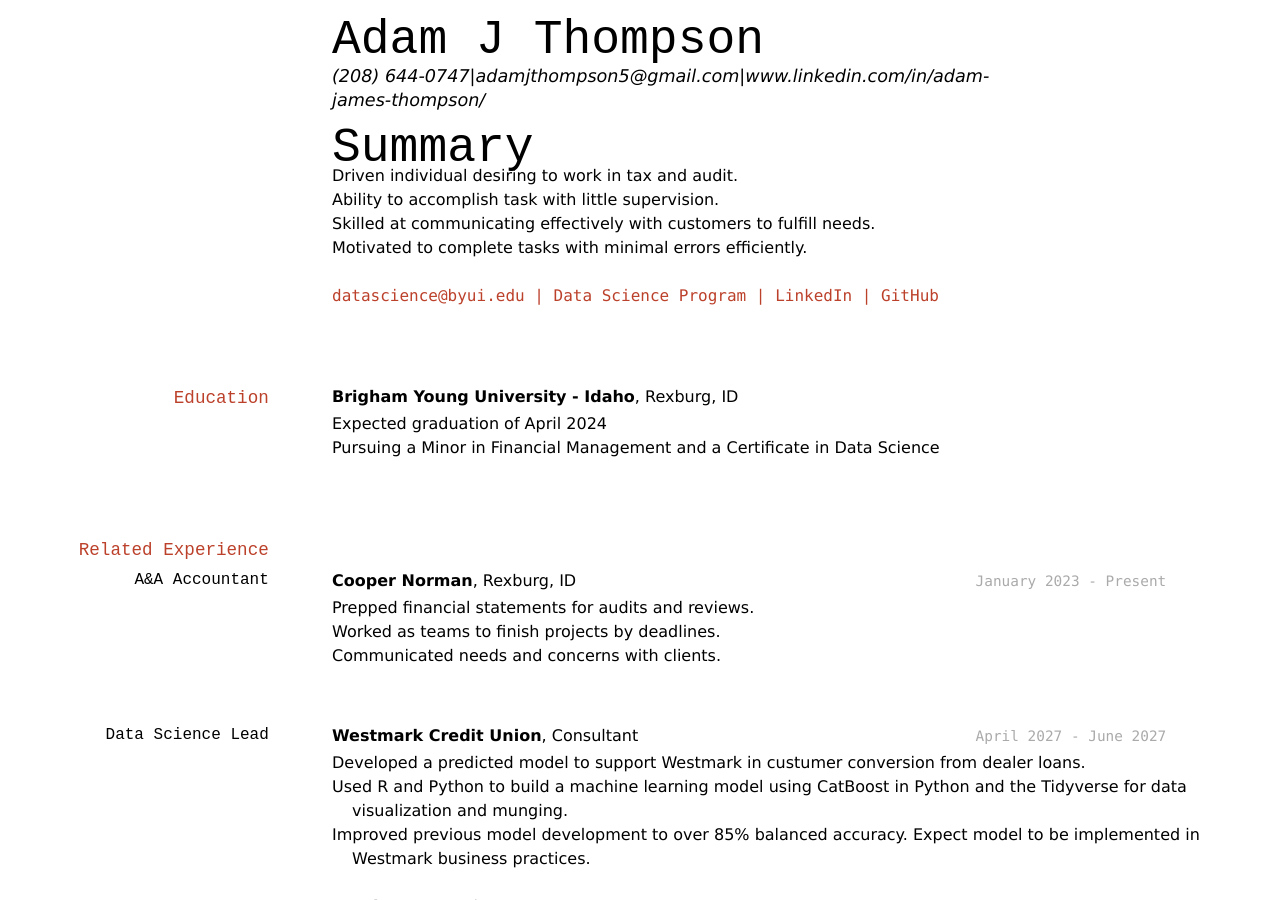
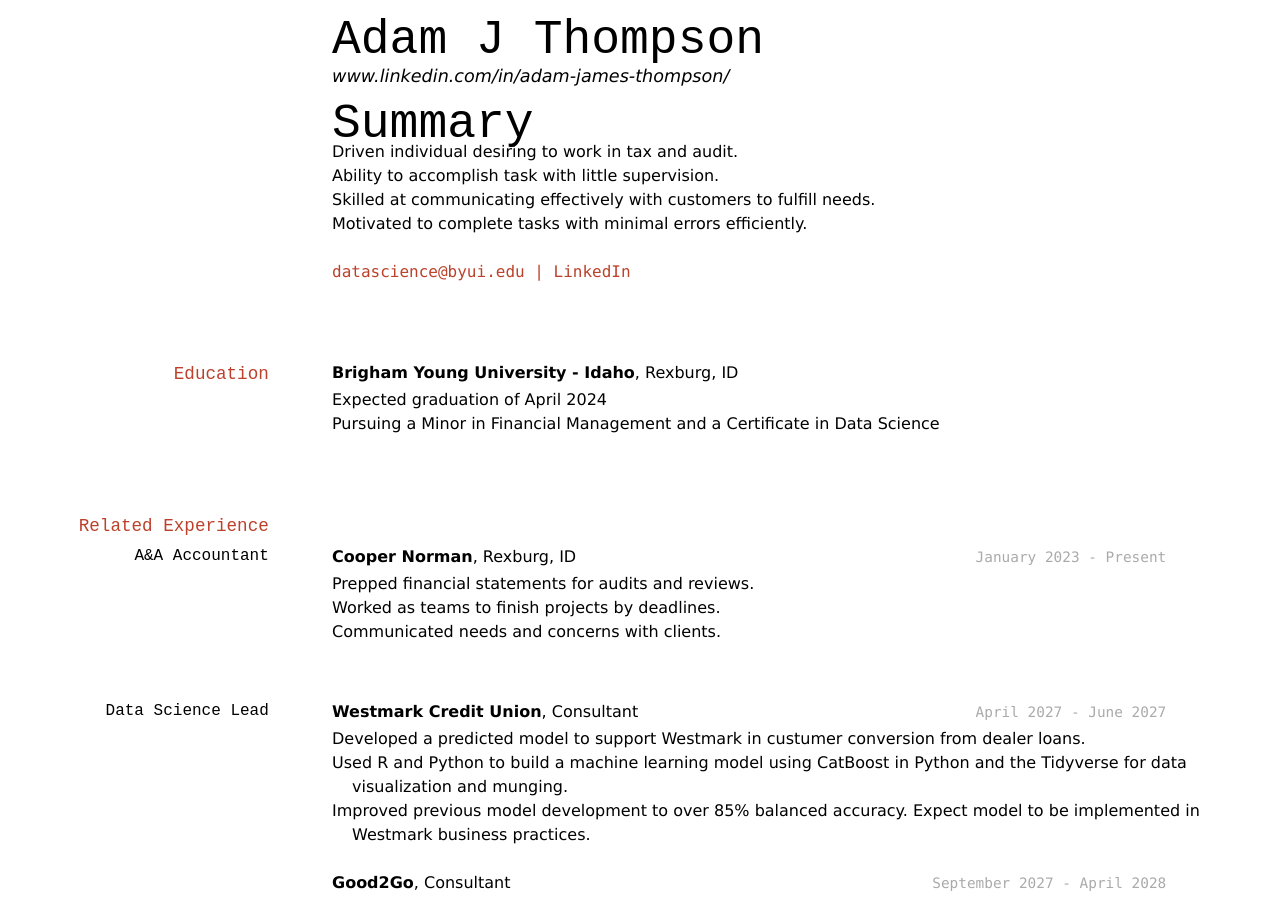
Before and after one commit to AdamJThom/Thompson-resume, a Jekyll site: the page built from docs/index.md, in a window 1280 px wide and 900 px high. Built offline with Jekyll 4.4.1, drawn with Linux system fonts in a browser that asks for light colours.

Commit message:
Update index.md

```diff
--- a/docs/index.md
+++ b/docs/index.md
@@ -3,7 +3,7 @@ layout: cv
 title: Adam J Thompson Resume
 ---
 # Adam J Thompson
-(208) 644-0747|adamjthompson5@gmail.com|www.linkedin.com/in/adam-james-thompson/
+www.linkedin.com/in/adam-james-thompson/
 
 # Summary
 - Driven individual desiring to work in tax and audit.
@@ -12,10 +12,8 @@ title: Adam J Thompson Resume
 - Motivated to complete tasks with minimal errors efficiently.
 
 <div id="webaddress">
-<a href="datascience@byui.edu">datascience@byui.edu</a>
-| <a href="https://byuidatascience.github.io/development.html">Data Science Program</a>
-| <a href="https://www.linkedin.com/groups/13537407/">LinkedIn</a>
-| <a href="https://github.com/byuids-resumes">GitHub</a>
+<a href="adamjthompson5@gmail.com">datascience@byui.edu</a>
+| <a href="https://www.linkedin.com/in/adam-james-thompson/">LinkedIn</a>
 </div>
 
 <!-- https://www.monique.tech/the-art-of-markdown -->
```
